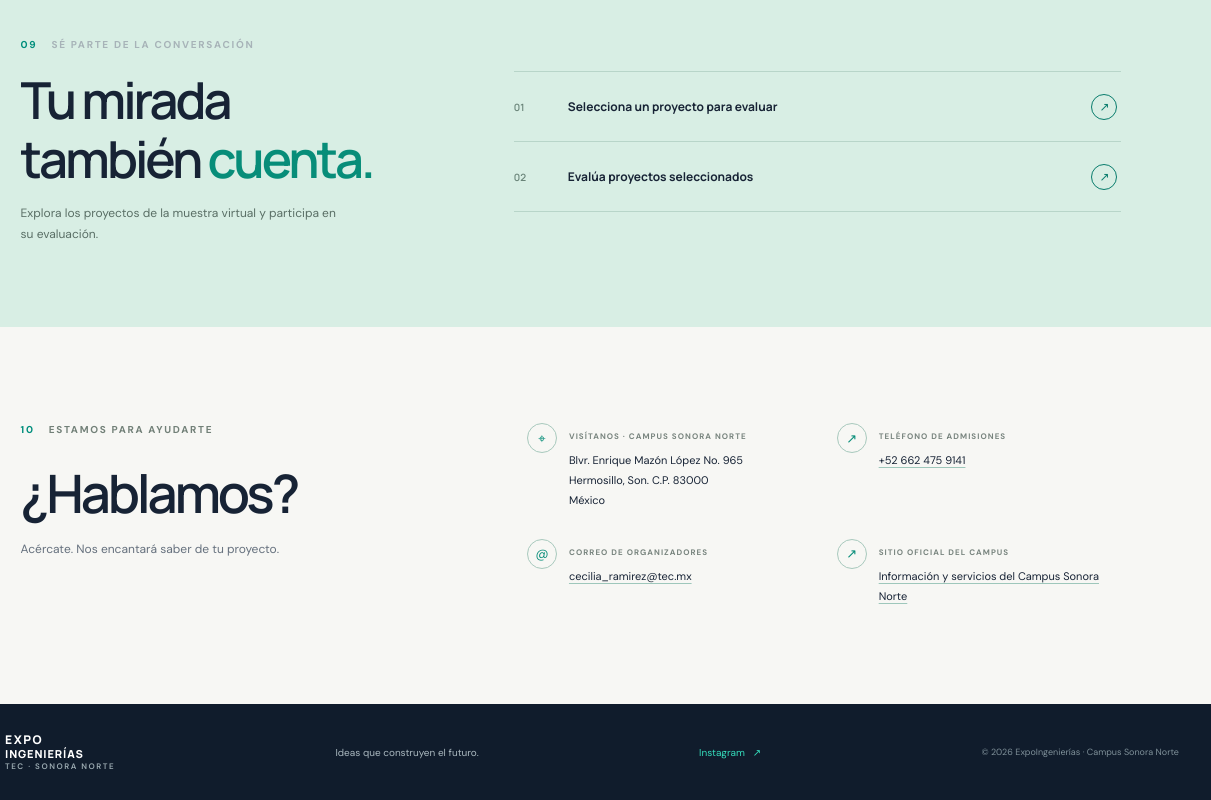
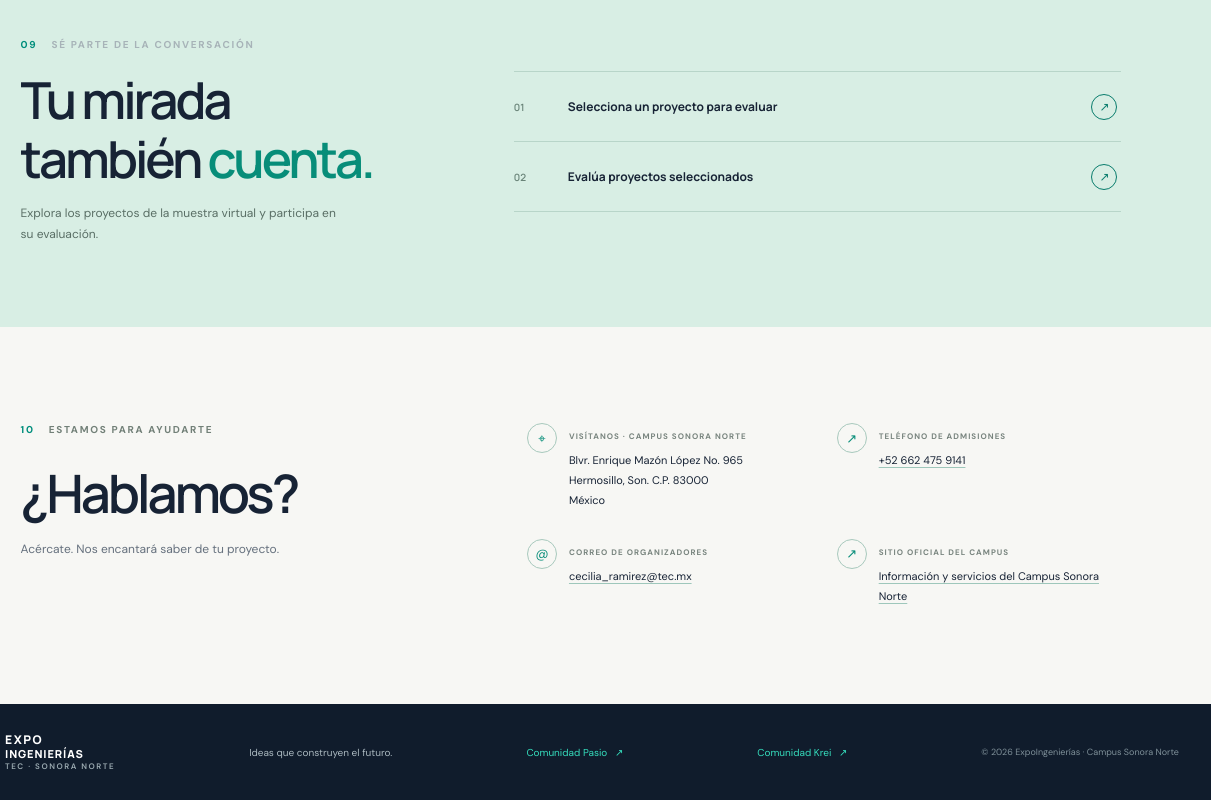
Before and after one commit to DizzyTlacuache/ExpoIngenierias-CSN, a plain HTML site: page index.html in a window 1280 px wide. Shown: the part 5786-6586 px from the top of the page, 69-1280 px from the left. Drawn offline with Linux system fonts and the light colour scheme.

Commit message:
pasio and krei

```diff
--- a/index.html
+++ b/index.html
@@ -252,7 +252,8 @@
       <span class="brand-name">EXPO<span>INGENIERÍAS</span><small>TEC · SONORA NORTE</small></span>
     </a>
     <p>Ideas que construyen el futuro.</p>
-    <a class="instagram-link" href="https://www.instagram.com/pasio_csn" target="_blank" rel="noopener" aria-label="ExpoIngenierías en Instagram">Instagram <span aria-hidden="true">↗</span></a>
+    <a class="instagram-link" href="https://www.instagram.com/pasio_csn" target="_blank" rel="noopener" aria-label="Comunidad Pasio en Instagram">Comunidad Pasio <span aria-hidden="true">↗</span></a>
+    <a class="instagram-link" href="https://www.instagram.com/Kreicsn" target="_blank" rel="noopener" aria-label="Comunidad Krei en Instagram">Comunidad Krei <span aria-hidden="true">↗</span></a>
     <span class="footer-copy">© 2026 ExpoIngenierías · Campus Sonora Norte</span>
   </footer>
 </body>
```
